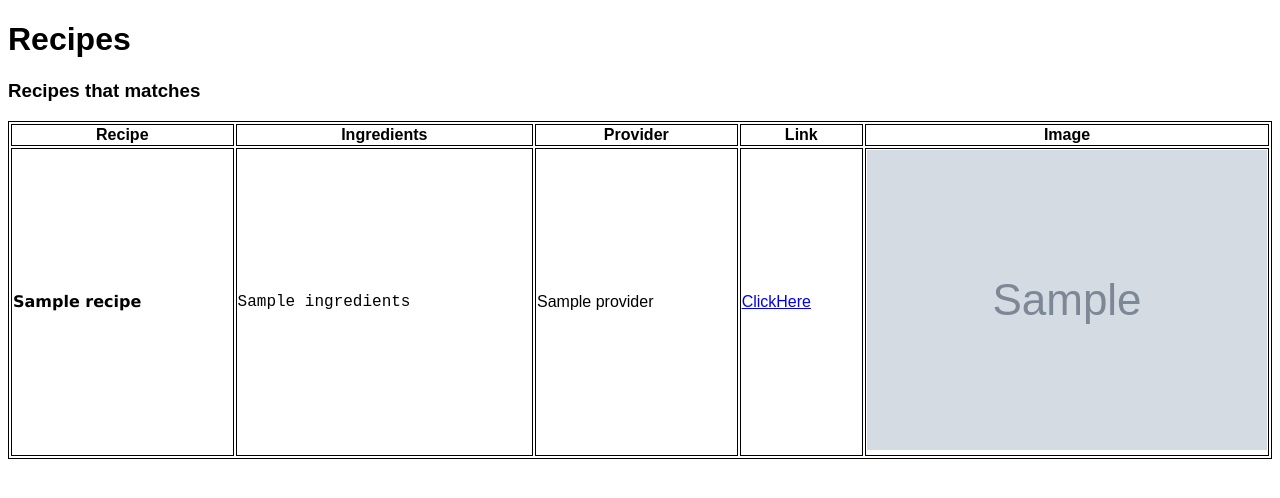
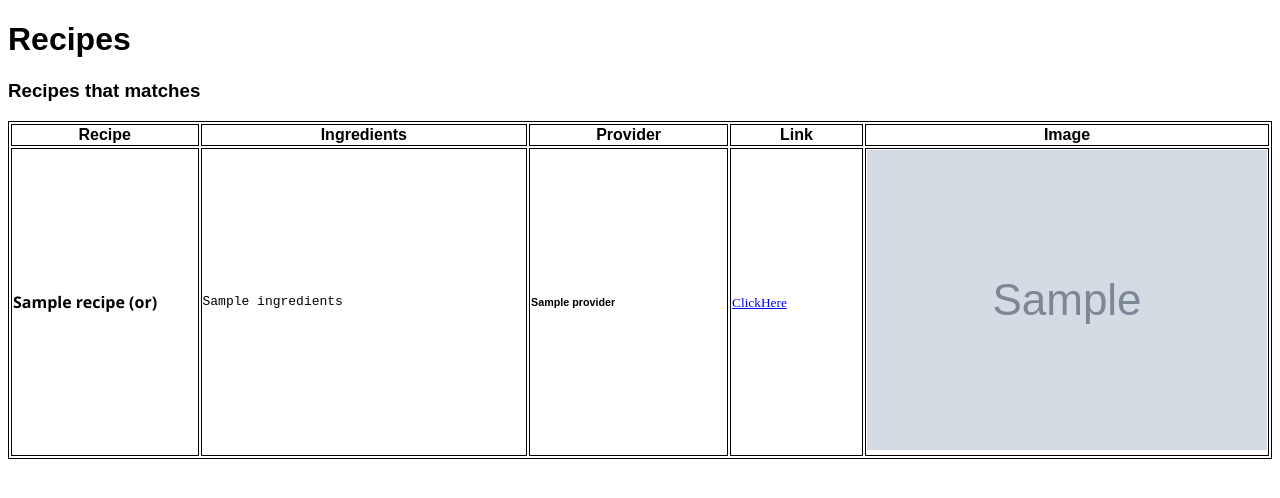
Before and after one commit to ksranjith786/suggest-recipe, a Flask app: template project/templates/recipes.html in a window 1280 px wide. Shown: the top 498 px of the page. Run offline with Flask 2, Linux system fonts and the light colour scheme; the template is opened without the code that fills it: most values are stand-ins (such as "Sample title", 1, 10 or a date in 2020); grey boxes marked "Sample" are stand-in pictures.

Commit message:
Updated HTML css

```diff
--- a/project/static/css/ingredients.css
+++ b/project/static/css/ingredients.css
@@ -8,7 +8,7 @@ body{
     padding: 15px;
     background-color: #424242;
     width: 576px;
-    height: 576px;
+    height: 768px;
     border-radius: 12px;
     position: absolute; /*it can be fixed too*/
     left: 0;
--- a/project/templates/ingredients.html
+++ b/project/templates/ingredients.html
@@ -29,7 +29,7 @@
             <div class="btn btn-sık"><span>Dinner</span></div>
         </label>
         <br/>
-        <label style="font-size: 22px;font-weight: bold;padding:10px;color: white;">All or Any of the Ingredients</label>
+        <label style="font-size: 22px;font-weight: bold;padding:10px;color: white;">[All] or [Any] of the selected Ingredients</label>
         <br/>
         <label>
             <input type="radio" name="combination" id="any" value="any">
@@ -40,7 +40,7 @@
             <div class="btn btn-sık"><span>All</span></div>
         </label>
         <br/>
-        <label style="font-size: 22px;font-weight: bold;padding:10px;color: white;">Select the existing Ingredient(s)</label>
+        <label style="font-size: 22px;font-weight: bold;padding:10px;color: white;">Select available Ingredient(s)</label>
         <br/>
 
         <label>
@@ -103,7 +103,7 @@
             <input type="checkbox" checked name="ingredient" value="oil" />
             <div class="btn btn-sık"><span>Oil</span></div>
         </label>
-        <br><br>
+        <br><br><br>
         <center><div class="btn btn-sık"><input type="submit" value="Submit"></div></center>
     </div>
 </form>
--- a/project/templates/recipes.html
+++ b/project/templates/recipes.html
@@ -19,6 +19,23 @@
     h5 {
       font-family: sans-serif
     }
+
+    h4 {
+      font-family: 'Segoe UI', Tahoma, Geneva, Verdana, sans-serif;
+      font-size: medium;
+      font-variant-caps: normal;
+    }
+
+    p {
+      font-family: 'Courier New', Courier, monospace;
+      font-size: small;
+    }
+
+    a {
+      font-family: 'Times New Roman', Times, serif;
+      font-size: smaller;
+    }
+
   </style>
 </head>
 
@@ -37,19 +54,19 @@
     </tr>
     {% for recipe in recipes %}
     <tr>
-      <td style="word-wrap: break-word">
-        <h4 style="font-family:verdana">
+      <td style="word-wrap: break-word" width="15%">
+        <h4>
           {% for name in recipe.name.split("|") %}
-          {{ name }}
+          {{name}} (or)
           {% endfor %}
         </h4>
       </td>
       <td style="word-wrap: break-word">
-        <p style="font-family:'Courier New'">{{ recipe.ingredients }}</p>
+        <p>{{recipe.ingredients}}</p>
       </td>
-      <td>{{ recipe.provider }}</td>
-      <td><a href="{{ recipe.url }}">ClickHere</a></td>
-      <td style="width:15%"><a href="{{ recipe.url }}"><img src="{{ recipe.imageURL }}"></a></td>
+      <td><h6>{{recipe.provider}}</h6></td>
+      <td><a href="{{recipe.url}}">ClickHere</a></td>
+      <td style="width:15%"><a href="{{recipe.url}}"><img src="{{recipe.imageURL}}"></a></td>
     </tr>
     {% endfor %}
   </table>
```
